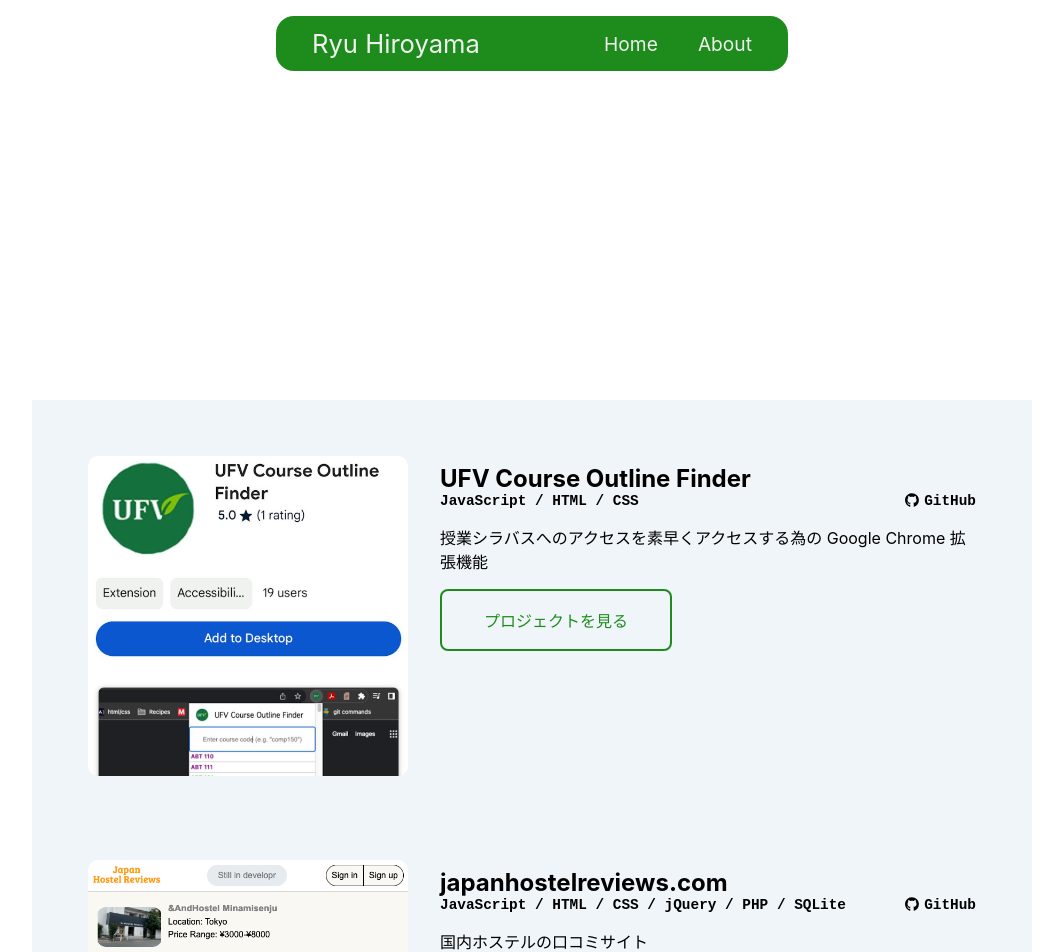
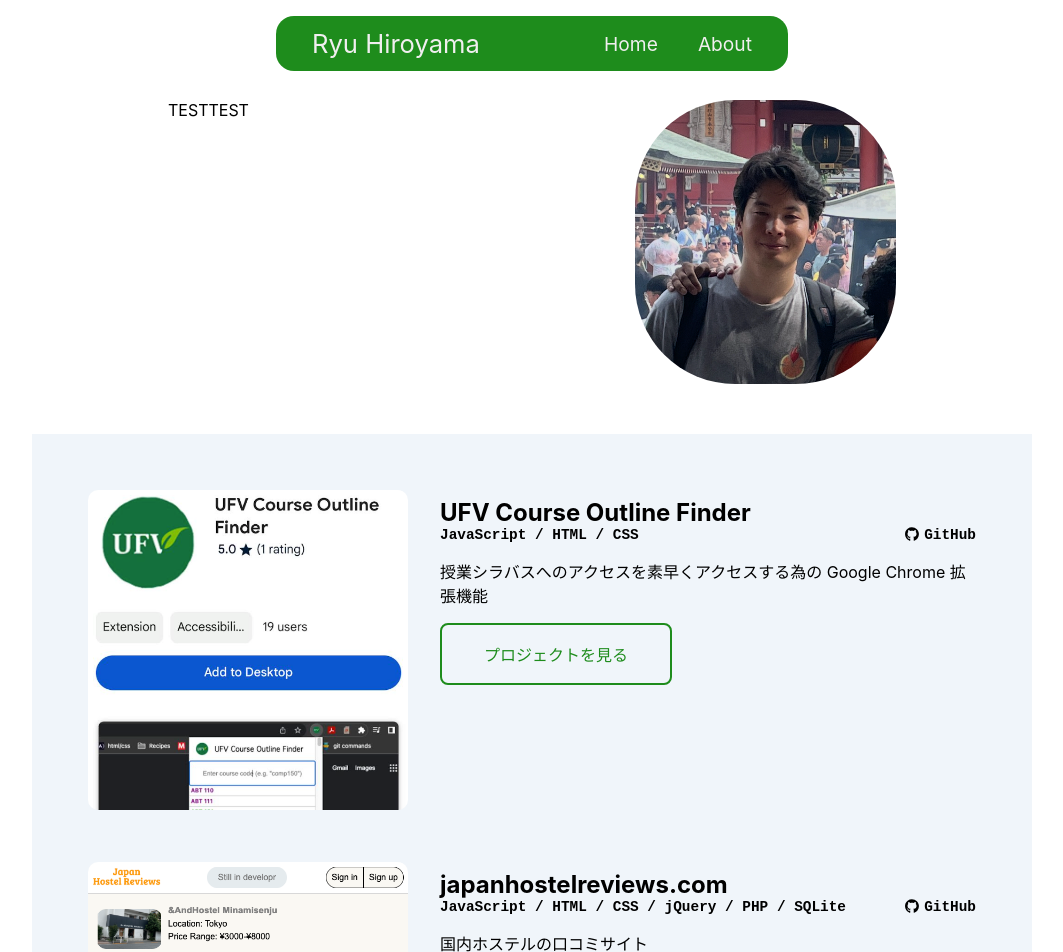
Before and after one commit to lyuhiroyama/portfolio, a React (Create React App) app: page / in a window 1280 px wide. Shown: the top 952 px of the page, without its empty margins (108-1171 px from the left). Built offline with nearby package versions, Linux system fonts and the light colour scheme.

Commit message:
feat: ヘッドショットを「Home」ページに追加

```diff
--- a/src/App.scss
+++ b/src/App.scss
@@ -57,13 +57,25 @@ $theme-color2: rgb(240, 245, 250);
   }
 }
 
+/* home.jsx */
+.home-component .home-top {
+  display: flex;
+  justify-content: space-evenly;
+  gap: 250px;
+  margin: 10% auto 5%;
+
+  .headshot {
+    border-radius: 100px;
+
+  }
+}
+
 /* プロジェクトたち */
-.projects-container { // projects.jsx
-  display: flex;
+.home-component .projects-container {
   flex-direction: column;
   align-items: flex-start;
   padding: 2rem;
-  margin: 40% auto 100px;
+  margin: 0 auto 100px;
   gap: 2rem;
   width: 80%;
   min-width: 1000px;
--- a/src/components/home.jsx
+++ b/src/components/home.jsx
@@ -2,7 +2,8 @@ import ufvThumbnail from '../assets/ufv-thumbnail.png';
 import jhrThumbnail from '../assets/jhr-thumbnail.png';
 import cmlThumbnail from '../assets/cml-thumbnail.png';
 import etcThumbnail from '../assets/etc-thumbnail.png';
-import ProjectCard from "./projectCard"
+import selfPhoto from '../assets/self-photo.png';
+import ProjectCard from "./projectCard";
 
 export default function Home(){
 
@@ -42,10 +43,16 @@ export default function Home(){
     ]
 
     return (
-        <div className="projects-container">
-            {projectsData.map((project, index) => (
-                <ProjectCard key={index} {...project} />
-            ))}
+        <div className='home-component'>
+            <div className='home-top'>
+                <div>TESTTEST</div>
+                <img src={selfPhoto} className="headshot" alt="headshot"></img>
+            </div>
+            <div className="projects-container">
+                {projectsData.map((project, index) => (
+                    <ProjectCard key={index} {...project} />
+                ))}
+            </div>
         </div>
     )
 }
```
Also changed, not shown: src/assets/self-photo.png (added).
